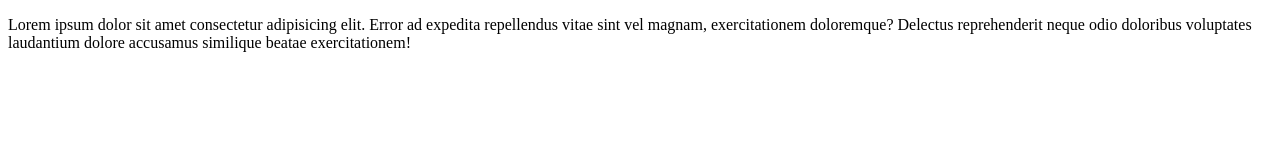
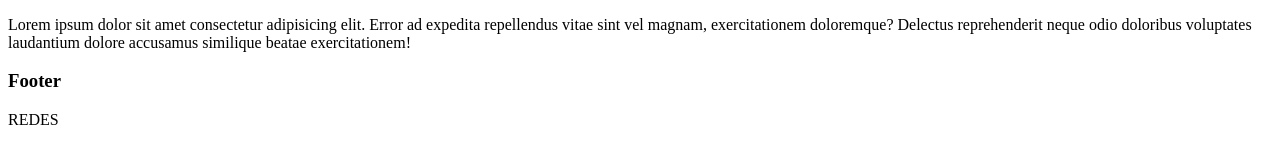
Before and after one commit to LautaroAnsaloni/PruebaRamaGit, a plain HTML site: page index.html in a window 1280 px wide. Shown: the part 167-330 px from the top of the page. Drawn offline with Linux system fonts and the light colour scheme.

Commit message:
se agrega footer desde nueva rama

```diff
--- a/index.html
+++ b/index.html
@@ -13,5 +13,13 @@
     <h2>Se agrega una nueva seccion</h2>
     <p>Lorem ipsum dolor sit amet consectetur adipisicing elit. Error ad expedita repellendus vitae sint vel magnam, exercitationem doloremque? Delectus reprehenderit neque odio doloribus voluptates laudantium dolore accusamus similique beatae exercitationem!</p>
     <!-- comentario -->
+    <!--  -->
+    <footer>
+        <div class="container">
+            <h3>Footer</h3>
+            <div class="row">
+                <p>REDES</p>
+
+    </footer>
 </body>
 </html>
```
